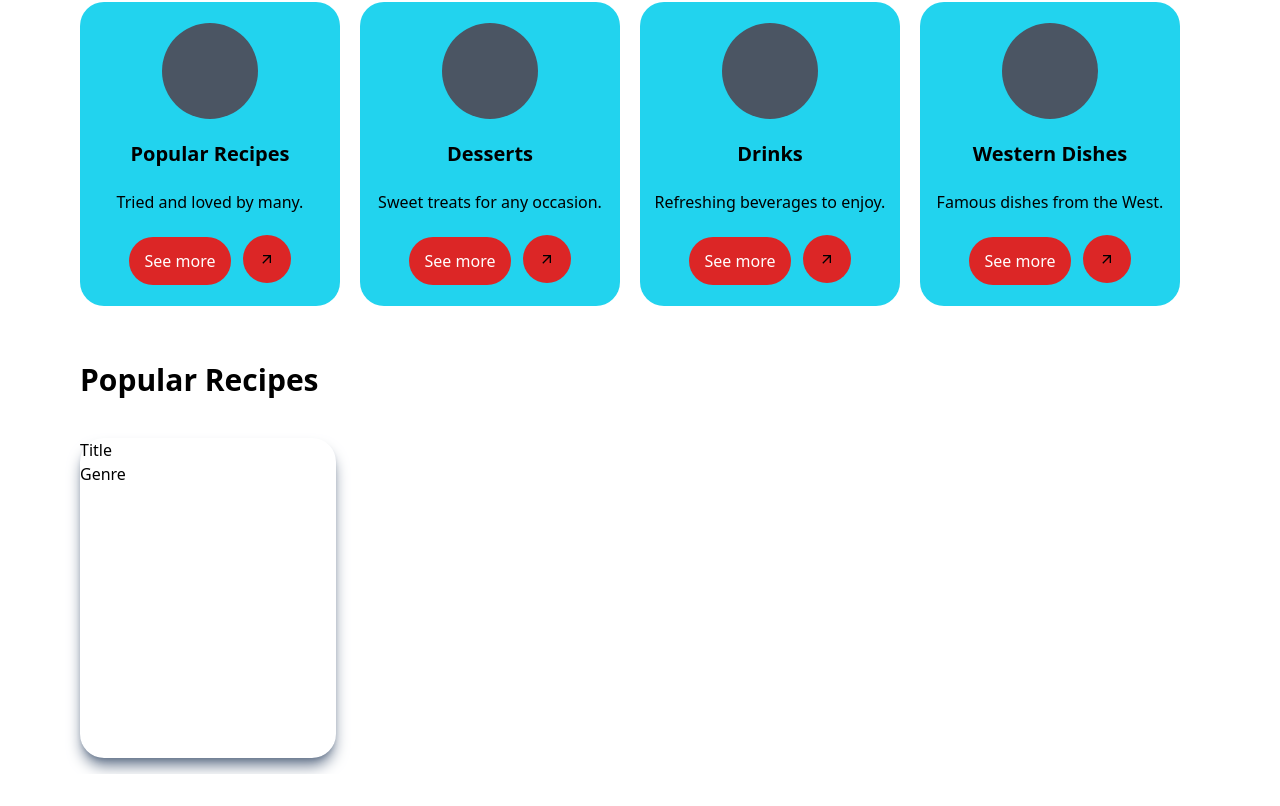
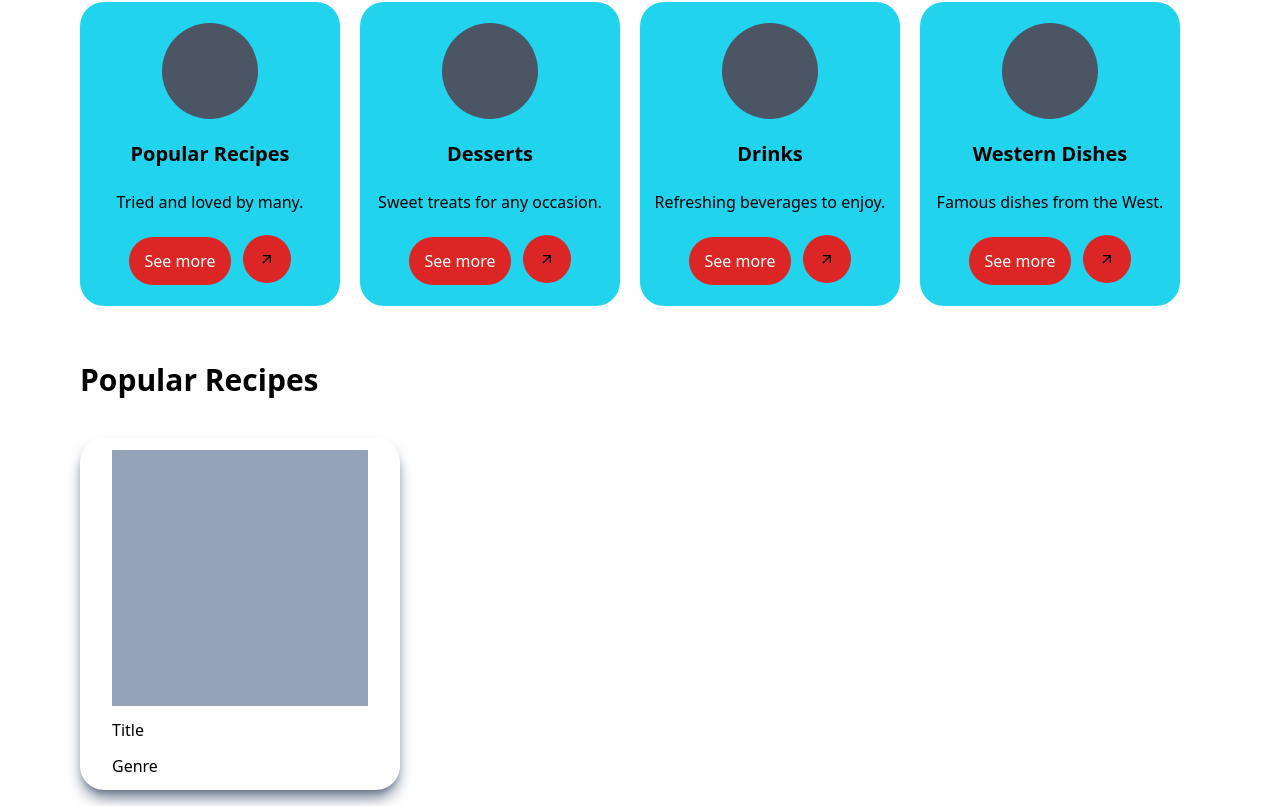
Before and after one commit to RanjitXtha/TailwindApp, a React (Create React App) app in the folder frontend/: page / in a window 1280 px wide. Shown: the part 914-1720 px from the top of the page. Before the commit the page ends 1688 px from the top, so only its background shows below. Built offline with nearby package versions, Linux system fonts and the light colour scheme.

Commit message:
changes made

```diff
--- a/frontend/src/Components/Popular.jsx
+++ b/frontend/src/Components/Popular.jsx
@@ -5,9 +5,9 @@ const Popular = () => {
     <div className='padding'>
         <h1 className='titles'>Popular Recipes</h1>
         <section>
-            <div className='w-[16rem] h-[20rem] rounded-3xl shadow-lg shadow-slate-500'>
-                <div></div>
-                <p>Title </p>
+            <div className='w-[20rem] rounded-3xl shadow-lg shadow-slate-500 grid justify-center p-3'>
+                <div className='w-[16rem] h-[16rem] bg-slate-400'></div>
+                <p className='mt-3 mb-3'>Title </p>
                 <p>Genre</p>
             </div>
         </section>
--- a/frontend/src/index.css
+++ b/frontend/src/index.css
@@ -21,3 +21,7 @@
   align-items: center;
   column-gap: 4px;
 }
+
+*{
+  box-sizing: border-box;
+}
```
